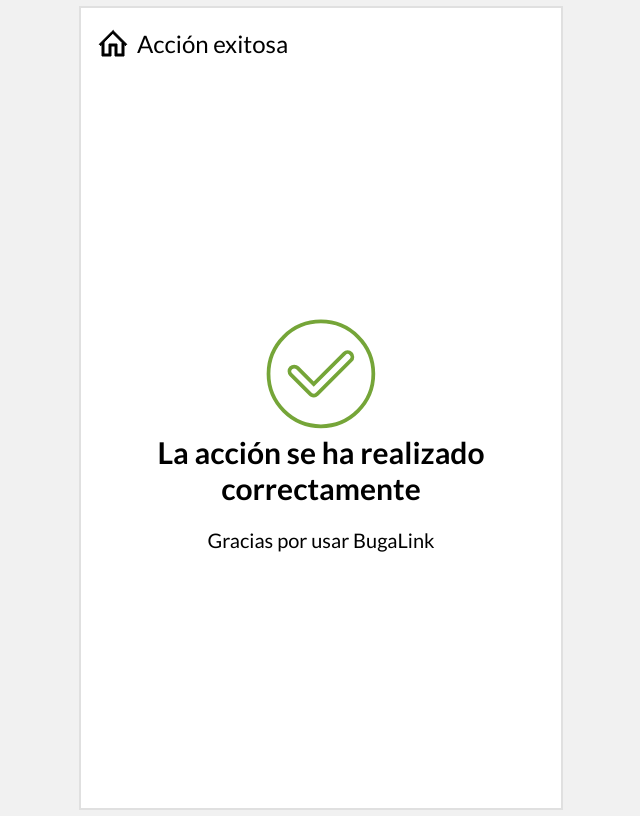
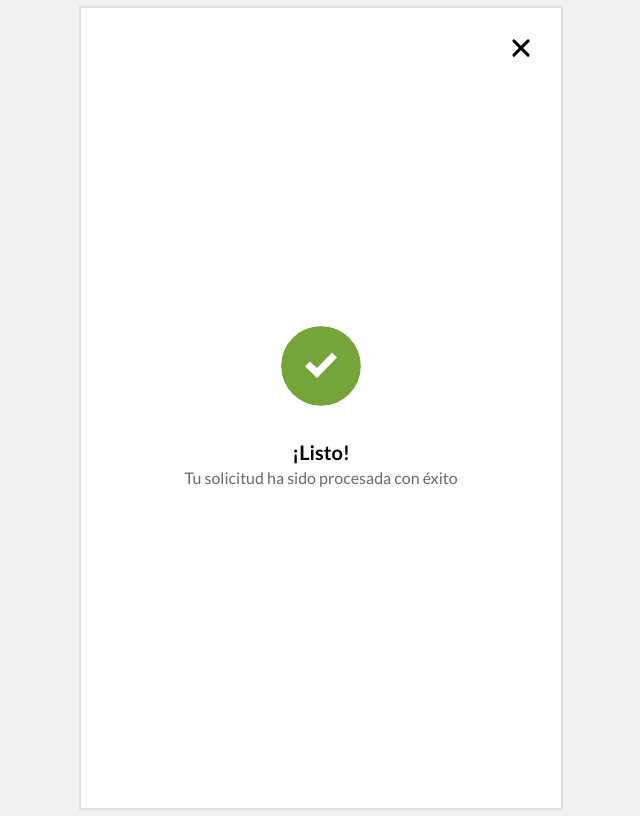
Before and after one commit to ISPP-Grupo5/BugaLink, a Next.js app in the folder bugalink-frontend/: page /wallet/success in a window 1280 px wide. Shown: the whole page, without its empty margins (319-959 px from the left). Built offline with nearby package versions, Linux system fonts and the light colour scheme.

Commit message:
feat: unify confirmation screens

```diff
--- a/bugalink-frontend/components/pages/confirmation/index.tsx
+++ b/bugalink-frontend/components/pages/confirmation/index.tsx
@@ -3,7 +3,11 @@ import Check from '/public/assets/check.svg';
 import Cross from '/public/icons/Cross.svg';
 import Link from 'next/link';
 import NEXT_ROUTES from '@/constants/nextRoutes';
-export default function ConfirmationScreen({ title = '', description = '' }) {
+export default function ConfirmationScreen({
+  title = '',
+  description = '',
+  success = true,
+}) {
   return (
     <AnimatedLayout className="bg-white">
       <Link href={NEXT_ROUTES.HOME} className="absolute top-4 right-4">
@@ -11,12 +15,23 @@ export default function ConfirmationScreen({ title = '', description = '' }) {
       </Link>
 
       <div className="flex h-full flex-col items-center justify-center text-center">
-        <span className="aspect-square rounded-full bg-green p-8 outline outline-8 outline-white">
-          <Check className="h-16 w-16 place-self-center text-white" />
-        </span>
+        {success ? <GreenCheckmark /> : <RedCross />}
+
         <h1 className="mt-8 text-xl font-bold">{title}</h1>
         <p className="text-gray">{description}</p>
       </div>
     </AnimatedLayout>
   );
 }
+
+const GreenCheckmark = () => (
+  <span className="aspect-square rounded-full bg-green p-6 outline outline-8 outline-white">
+    <Check className="h-8 w-8 place-self-center text-white" />
+  </span>
+);
+
+const RedCross = () => (
+  <span className="aspect-square rounded-full bg-red p-3 outline outline-8 outline-white">
+    <Cross className="h-14 w-14 place-self-center text-white" />
+  </span>
+);
--- a/bugalink-frontend/pages/trips/[id]/pay/fail/index.tsx
+++ b/bugalink-frontend/pages/trips/[id]/pay/fail/index.tsx
@@ -1,20 +1,11 @@
-import { BackButtonText } from '@/components/buttons/Back';
-import AnimatedLayout from '@/components/layouts/animated';
-import RedCancel from 'public/assets/cancel.svg';
+import ConfirmationScreen from '@/components/pages/confirmation';
 
 export default function PayFail() {
   return (
-    <AnimatedLayout className="justify-between flex flex-col">
-      <BackButtonText text="Pago fallido" />
-      <div className="flex h-full flex-col items-center justify-center overflow-y-scroll bg-white px-4 pb-4">
-        <RedCancel className="fill-red stroke-red" width="15vh" height="15vh" />
-        <span className="mb-5 text-center text-3xl font-bold">
-          El pago no se ha realizado correctamente
-        </span>
-        <span className="text-center text-xl">
-          Inténtalo de nuevo en unos instantes, sentimos las molestias
-        </span>
-      </div>
-    </AnimatedLayout>
+    <ConfirmationScreen
+      title="El pago no se ha realizado correctamente"
+      description="Inténtalo de nuevo en unos instantes, sentimos las molestias"
+      success={false}
+    />
   );
 }
--- a/bugalink-frontend/pages/trips/[id]/pay/success/index.tsx
+++ b/bugalink-frontend/pages/trips/[id]/pay/success/index.tsx
@@ -1,22 +1,10 @@
-import { BackButtonText } from '@/components/buttons/Back';
-import AnimatedLayout from '@/components/layouts/animated';
-import GreenCheck from 'public/assets/green-check.svg';
+import ConfirmationScreen from '@/components/pages/confirmation';
 
 export default function PaySuccess() {
   return (
-    <AnimatedLayout className="justify-between flex flex-col">
-      <BackButtonText text="Pago exitoso" />
-      <div className="flex h-full flex-col items-center justify-center overflow-y-scroll bg-white px-4 pb-4">
-        <GreenCheck
-          className="fill-green stroke-green"
-          width="15vh"
-          height="15vh"
-        />
-        <span className="mb-5 text-center text-3xl font-bold">
-          Se ha realizado el pago correctamente
-        </span>
-        <span className="text-xl">Gracias por usar BugaLink</span>
-      </div>
-    </AnimatedLayout>
+    <ConfirmationScreen
+      title="¡Listo!"
+      description="El pago se ha realizado correctamente"
+    />
   );
 }
--- a/bugalink-frontend/pages/wallet/fail.tsx
+++ b/bugalink-frontend/pages/wallet/fail.tsx
@@ -1,20 +1,11 @@
-import { BackButtonText } from '@/components/buttons/Back';
-import AnimatedLayout from '@/components/layouts/animated';
-import RedCancel from 'public/assets/cancel.svg';
+import ConfirmationScreen from '@/components/pages/confirmation';
 
 export default function WalletFail() {
   return (
-    <AnimatedLayout className="justify-between flex flex-col">
-      <BackButtonText text="Acción fallida" />
-      <div className="flex h-full flex-col items-center justify-center overflow-y-scroll bg-white px-4 pb-4">
-        <RedCancel className="fill-red stroke-red" width="15vh" height="15vh" />
-        <span className="mb-5 text-center text-3xl font-bold">
-          La acción no se ha realizado correctamente
-        </span>
-        <span className="text-center text-xl">
-          Inténtalo de nuevo en unos instantes, sentimos las molestias
-        </span>
-      </div>
-    </AnimatedLayout>
+    <ConfirmationScreen
+      title="La solicitud no se ha procesado correctamente"
+      description="Inténtalo de nuevo en unos instantes, sentimos las molestias"
+      success={false}
+    />
   );
 }
--- a/bugalink-frontend/pages/wallet/success.tsx
+++ b/bugalink-frontend/pages/wallet/success.tsx
@@ -1,22 +1,10 @@
-import { BackButtonText } from '@/components/buttons/Back';
-import AnimatedLayout from '@/components/layouts/animated';
-import GreenCheck from 'public/assets/green-check.svg';
+import ConfirmationScreen from '@/components/pages/confirmation';
 
 export default function WalletSuccess() {
   return (
-    <AnimatedLayout className="justify-between flex flex-col">
-      <BackButtonText text="Acción exitosa" />
-      <div className="flex h-full flex-col items-center justify-center overflow-y-scroll bg-white px-4 pb-4">
-        <GreenCheck
-          className="fill-green stroke-green"
-          width="15vh"
-          height="15vh"
-        />
-        <span className="mb-5 text-center text-3xl font-bold">
-          La acción se ha realizado correctamente
-        </span>
-        <span className="text-xl">Gracias por usar BugaLink</span>
-      </div>
-    </AnimatedLayout>
+    <ConfirmationScreen
+      title="¡Listo!"
+      description="Tu solicitud ha sido procesada con éxito"
+    />
   );
 }
```
